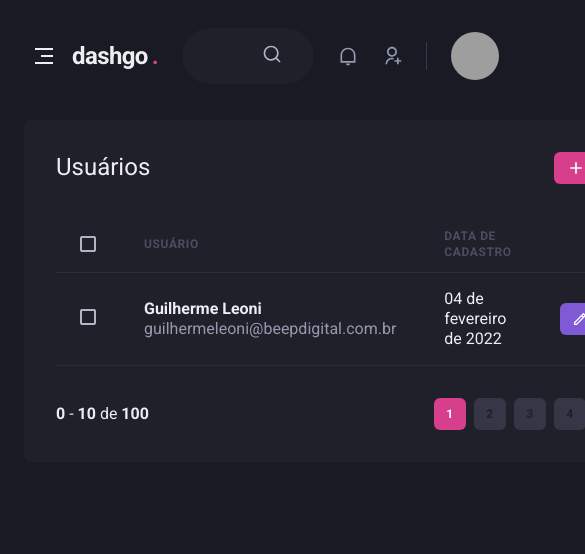
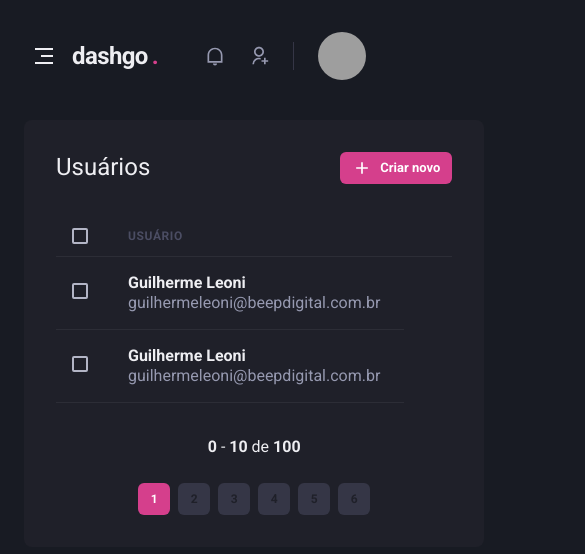
Before and after one commit to GuiLeoni14/dashboard_nextjs, a Next.js app: page /users in a window 390 px wide. Shown: the top 554 px of the page, 585 px wide, since content can reach past the window. Built offline with nearby package versions, Linux system fonts and the light colour scheme; grey boxes are pictures that could not be loaded.

Commit message:
ajustando responsividade

```diff
--- a/src/components/Header/index.tsx
+++ b/src/components/Header/index.tsx
@@ -28,7 +28,6 @@
             )}
             <Logo />
             {isWideVersion && <SearchBox />}
-            <SearchBox />
             <Flex align="center" ml="auto">
                 <NotificationsNav />
                 <Profile showProfileData={isWideVersion} />
--- a/src/components/Pagination/index.tsx
+++ b/src/components/Pagination/index.tsx
@@ -3,7 +3,7 @@
 
 export function Pagination() {
     return (
-        <Stack direction="row" mt="8" justifyContent="space-between" align="center" spacing="6">
+        <Stack direction={['column', 'row']} mt="8" justifyContent="space-between" align="center" spacing="6">
             <Box>
                 <strong>0</strong> - <strong>10</strong> de <strong>100</strong>
             </Box>
--- a/src/pages/dashboard.tsx
+++ b/src/pages/dashboard.tsx
@@ -64,7 +64,7 @@
             <Flex w="100%" my="6" maxWidth={1480} mx="auto" px="6">
                 <Sidebar />
                 <SimpleGrid flex="1" gap="4" minChildWidth="320px" alignItems="flex-start">
-                    <Box p="8" bg="gray.800" borderRadius={8} pb="4">
+                    <Box p={['6', '8']} bg="gray.800" borderRadius={8} pb="4">
                         <Text fontSize="lg" mb="4">
                             Inscritos da semana
                         </Text>
--- a/src/pages/users/create.tsx
+++ b/src/pages/users/create.tsx
@@ -9,17 +9,17 @@
             <Header />
             <Flex w="100%" my="6" maxWidth={1480} mx="auto" px="6">
                 <Sidebar />
-                <Box flex="1" borderRadius={8} bgColor="gray.800" p="8">
+                <Box flex="1" borderRadius={8} bgColor="gray.800" p={['6', '8']}>
                     <Heading size="lg" fontWeight="normal">
                         Criar usuário
                     </Heading>
                     <Divider my="6" borderColor="gray.700" />
                     <VStack spacing="8">
-                        <SimpleGrid minChildWidth="240px" spacing="8" w="100%">
+                        <SimpleGrid minChildWidth="240px" spacing={['6', '8']} w="100%">
                             <Input name="name" label="Nome completo" />
                             <Input name="email" type="email" label="E-mail" />
                         </SimpleGrid>
-                        <SimpleGrid minChildWidth="240px" spacing="8" w="100%">
+                        <SimpleGrid minChildWidth="240px" spacing={['6', '8']} w="100%">
                             <Input name="password" type="password" label="Senha" />
                             <Input name="password_confirmation" type="password" label="Confirmação da senha" />
                         </SimpleGrid>
--- a/src/pages/users/index.tsx
+++ b/src/pages/users/index.tsx
@@ -1,10 +1,29 @@
-import { Box, Button, Checkbox, Flex, Heading, Icon, Table, Tbody, Td, Text, Th, Thead, Tr } from '@chakra-ui/react';
+import {
+    Box,
+    Button,
+    Checkbox,
+    Flex,
+    Heading,
+    Icon,
+    Table,
+    Tbody,
+    Td,
+    Text,
+    Th,
+    Thead,
+    Tr,
+    useBreakpointValue,
+} from '@chakra-ui/react';
 import { RiAddLine, RiPencilLine } from 'react-icons/ri';
 import { Header } from '../../components/Header';
 import { Pagination } from '../../components/Pagination';
 import { Sidebar } from '../../components/Sidebar';
 
 export default function PageUserList() {
+    const isWideVersion = useBreakpointValue({
+        base: false,
+        lg: true,
+    });
     return (
         <Box>
             <Header />
@@ -29,17 +48,17 @@
                     <Table colorScheme="whiteAlpha">
                         <Thead>
                             <Tr>
-                                <Th px="6" color="gray.300" width="8">
+                                <Th px={['4', '4', '6']} color="gray.300" width="8">
                                     <Checkbox colorScheme="pink" />
                                 </Th>
                                 <Th>Usuário</Th>
-                                <Th>Data de cadastro</Th>
+                                {isWideVersion && <Th>Data de cadastro</Th>}
                                 <Th width="8"></Th>
                             </Tr>
                         </Thead>
                         <Tbody>
                             <Tr>
-                                <Td px="6">
+                                <Td px={['4', '4', '6']}>
                                     <Checkbox colorScheme="pink" />
                                 </Td>
                                 <Td>
@@ -50,7 +69,8 @@
                                         </Text>
                                     </Box>
                                 </Td>
-                                <Td>04 de fevereiro de 2022</Td>
+                                {isWideVersion && <Td>04 de fevereiro de 2022</Td>}
+                                {isWideVersion && (
                                     <Td>
                                         <Button
                                             as="a"
@@ -63,6 +83,35 @@
                                             Editar
                                         </Button>
                                     </Td>
+                                )}
+                            </Tr>
+                            <Tr>
+                                <Td px={['4', '4', '6']}>
+                                    <Checkbox colorScheme="pink" />
+                                </Td>
+                                <Td>
+                                    <Box>
+                                        <Text fontWeight="bold">Guilherme Leoni</Text>
+                                        <Text fontWeight="sm" color="gray.300">
+                                            guilhermeleoni@beepdigital.com.br
+                                        </Text>
+                                    </Box>
+                                </Td>
+                                {isWideVersion && <Td>04 de fevereiro de 2022</Td>}
+                                {isWideVersion && (
+                                    <Td>
+                                        <Button
+                                            as="a"
+                                            size="sm"
+                                            href=""
+                                            fontSize="small"
+                                            colorScheme="purple"
+                                            leftIcon={<Icon as={RiPencilLine} fontSize="16" />}
+                                        >
+                                            Editar
+                                        </Button>
+                                    </Td>
+                                )}
                             </Tr>
                         </Tbody>
                     </Table>
```
Lines whose indentation alone changed are shown as unchanged.
